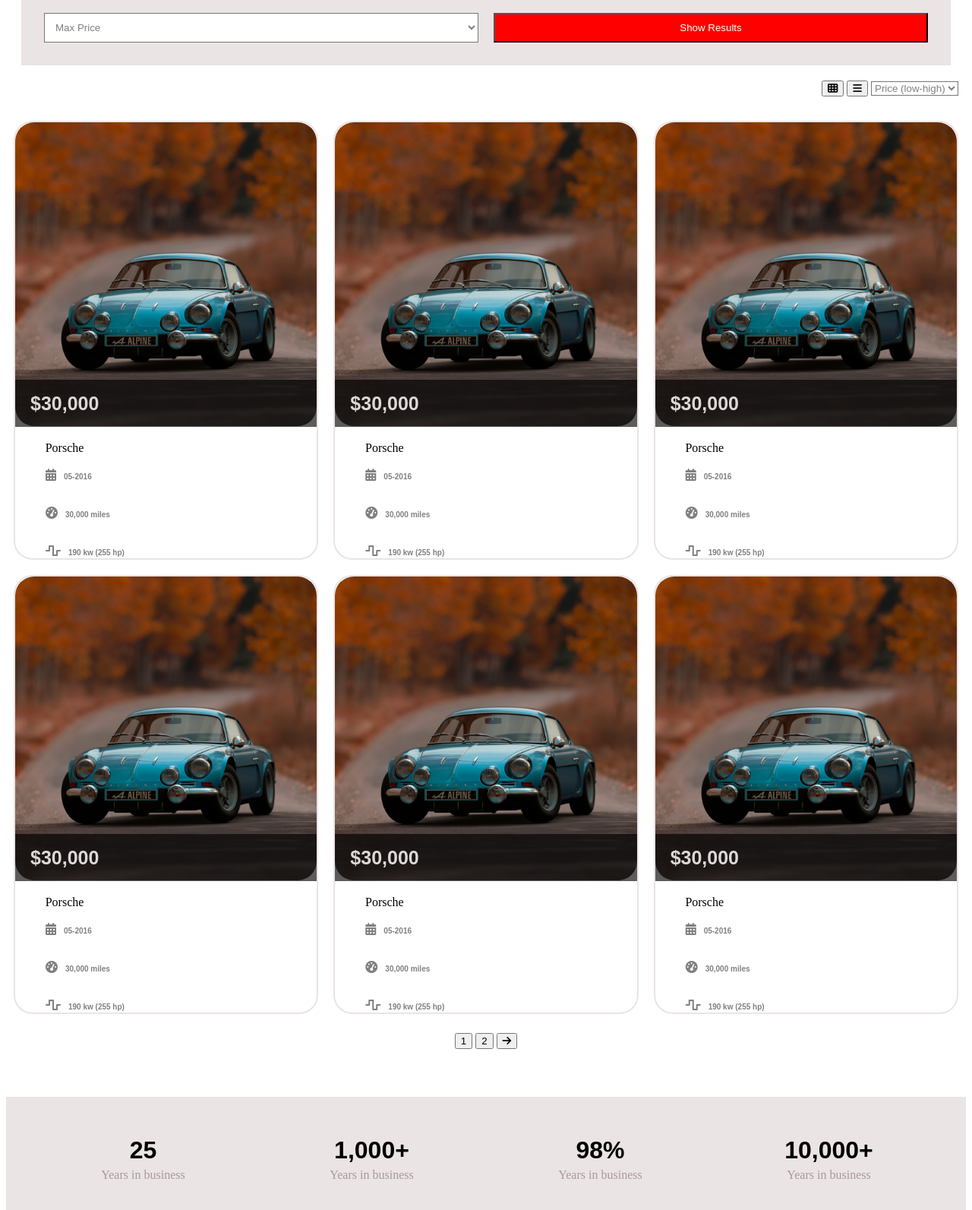
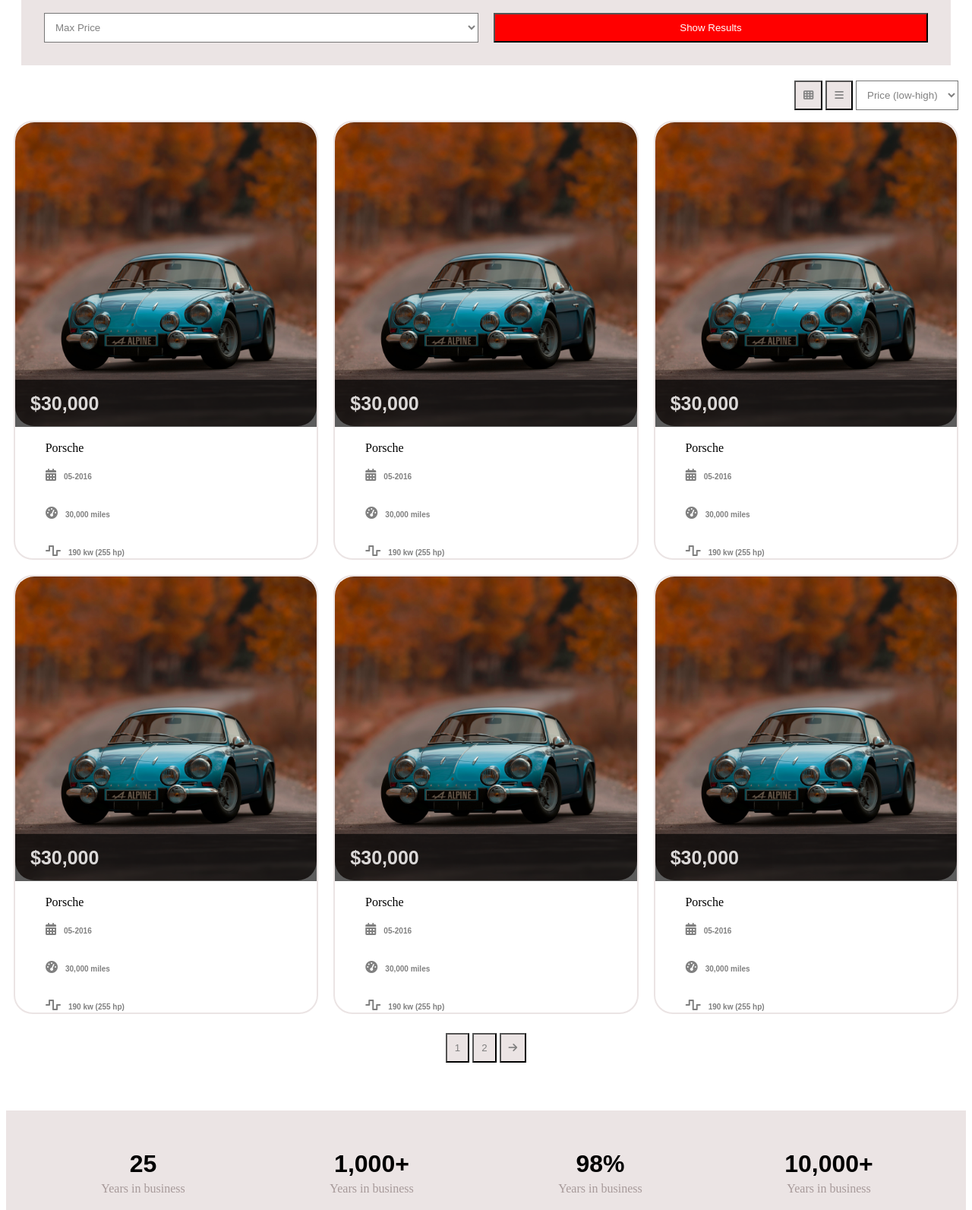
Before and after one commit to vikil94/commerce-dynamics-challenge, a website: page index.html in a window 1280 px wide. Shown: the part 600-2193 px from the top of the page at 76% size. Drawn offline with Linux system fonts and the light colour scheme.

Commit message:
Changed up the stylings for the buttons

```diff
--- a/index.html
+++ b/index.html
@@ -137,9 +137,9 @@
         </div>
     </div>
     <div class="numbered-btns">
-        <button class=1btn>1</button>
-        <button class=1btn>2</button>
-        <button class=1btn><i class="fas fa-arrow-right"></i></button>
+        <button class="btn">1</button>
+        <button class="btn">2</button>
+        <button class="btn"><i class="fas fa-arrow-right"></i></button>
     </div>
     <div class="about-section">
         <div class="numbers-div">
--- a/main.scss
+++ b/main.scss
@@ -96,7 +96,6 @@
     color: grey;
 }
 
-
 .first-form-button {
     margin: 10px 10px;
     padding: 10px 10px;
@@ -109,10 +108,19 @@
     margin-right: 10px;
 }
 
+.line-button {
+    background: $carBackground;
+    color: grey;
+    padding: 10px 10px;
+}
+
 .lowhigh-button {
     background: white;
     color: grey;
+    padding: 10px 10px;
 }
+
+
 
 .car-selection {
     display: grid;
@@ -162,13 +170,11 @@
     grid-template-rows: 1fr 1fr 1fr;
 }
 
-
 .car-price-title {
     padding-left: 20px;
     font-size: 25px;
     font-family: Arial, Helvetica, sans-serif
 }
-
 
 .car-selection-image {
     height: 25em;
@@ -204,6 +210,12 @@
 .numbered-btns {
     margin-top: 15px;
     text-align: center;
+}
+
+.btn {
+    background: $carBackground;
+    color: grey;
+    padding: 10px 10px;
 }
 
 .about-section {
@@ -296,11 +308,15 @@
 
 .contact-title {
     color: white;
+    font-family: Arial,
+    Helvetica,
+    sans-serif;
 }
 
 .contact-para {
     color: white;
     margin: 0;
+    font-family: Arial, Helvetica, sans-serif;
 }
 
 .contact-icon-button {
@@ -313,6 +329,9 @@
 
 .hours-info {
     color: white;
+    font-family: Arial,
+    Helvetica,
+    sans-serif;
 }
 
 
@@ -326,10 +345,16 @@
     background: red;
     padding: 10px 10px;
     margin-left: 0;
+    font-family: Arial,
+    Helvetica,
+    sans-serif;
 }
 
 .spam-info {
     color: white;
+    font-family: Arial,
+    Helvetica,
+    sans-serif;
 }
 
 
```
Also changed, not shown: main.css, 1 other file.
